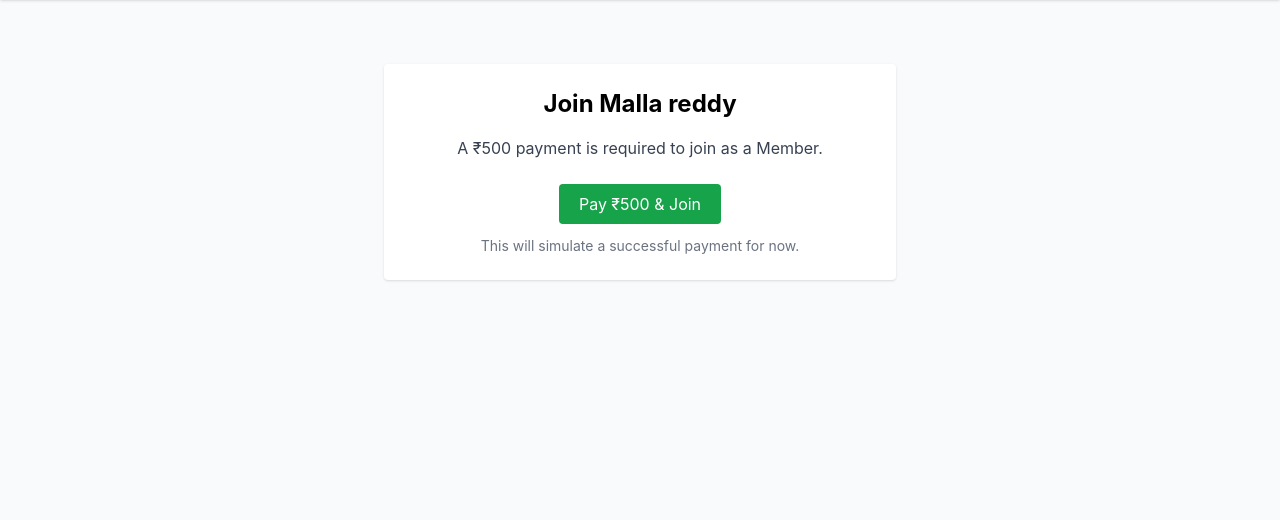
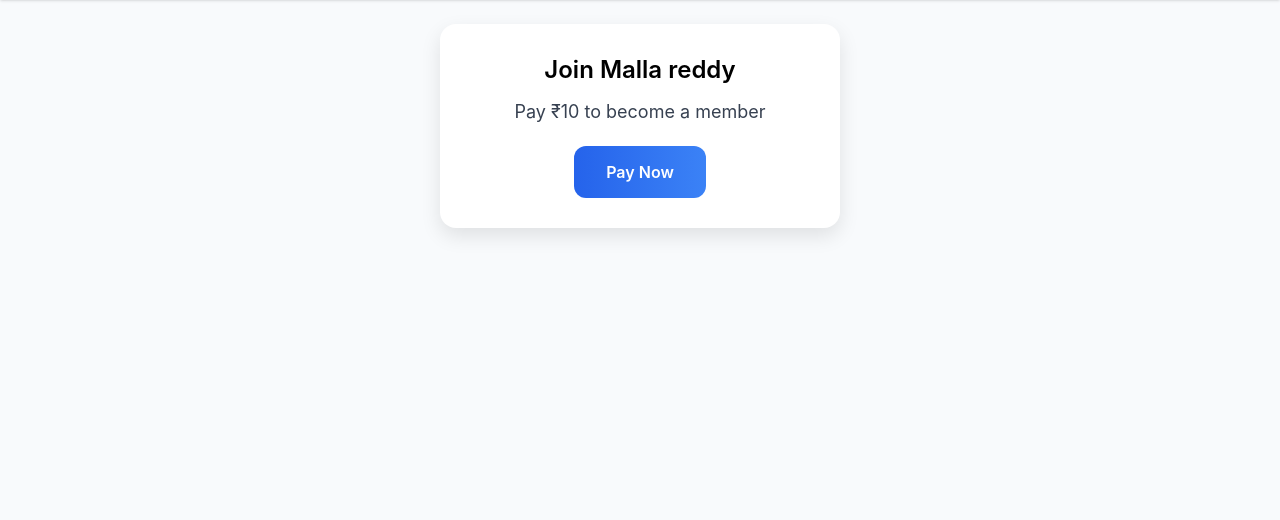
Before and after one commit to sangamesh-g/TechSnap, a Django app: template TechSnap/templates/payments/process_payment.html in a window 1280 px wide. Shown: the part 64-584 px from the top of the page. Run offline with Django 5.2, Linux system fonts and the light colour scheme; data comes from the database, SQL or seed files in the repository; both versions use the stored data as it was after the commit; tables that the repository leaves empty hold one stand-in row (values such as "Sample post"); the template is opened without the code that fills it: values that come from a table or form of the project are taken from there, most other values are stand-ins (such as "Sample title", 1, 10 or a date in 2020); some libraries are stand-ins or nearby versions.

Commit message:
payments setup

```diff
--- a/TechSnap/templates/payments/process_payment.html
+++ b/TechSnap/templates/payments/process_payment.html
@@ -1,16 +1,112 @@
-{% extends "base.html" %}
+{% extends 'base.html' %}
 {% block content %}
-<div class="max-w-lg mx-auto mt-10 bg-white shadow rounded p-6 text-center">
-    <h2 class="text-2xl font-bold mb-4">Join {{ invite.org.name }}</h2>
-    <p class="mb-6 text-gray-700">A ₹500 payment is required to join as a {{ invite.get_role_display }}.</p>
+<div class="payment-container text-center mt-5">
+    <h2 class="text-2xl font-semibold mb-3">Join {{ invite.org.name }}</h2>
+    <p class="text-lg text-gray-700 mb-5">Pay ₹{{ amount }} to become a member</p>
 
-    <form method="post">
-        {% csrf_token %}
-        <button type="submit" class="bg-green-600 text-white px-5 py-2 rounded hover:bg-green-700">
-            Pay ₹500 & Join
-        </button>
-    </form>
+    <button id="pay-btn" class="razorpay-btn">
+        <span class="btn-text">Pay Now</span>
+        <span class="loading-spinner"></span>
+    </button>
+</div>
 
-    <p class="text-sm text-gray-500 mt-3">This will simulate a successful payment for now.</p>
-</div>
+<script src="https://checkout.razorpay.com/v1/checkout.js"></script>
+<script>
+const options = {
+    key: "{{ razorpay_key }}",
+    amount: "{{ amount|floatformat:2 }}" * 100,
+    currency: "INR",
+    name: "TechSnap Membership",
+    description: "Payment for joining {{ invite.org.name }}",
+    order_id: "{{ order_id }}",
+    handler: function (response) {
+        document.querySelector(".btn-text").innerText = "Verifying...";
+        fetch("{{ callback_url }}", {
+            method: "POST",
+            headers: { "Content-Type": "application/json" },
+            body: JSON.stringify(response)
+        }).then(res => res.json()).then(data => {
+            if (data.status === "Payment Successful") {
+                window.location.href = "{% url 'accounts:choose_action' %}";
+            } else {
+                alert("Payment failed!");
+                document.querySelector(".btn-text").innerText = "Pay Now";
+            }
+        });
+    },
+    prefill: {
+        name: "{{ user_name }}",
+        email: "{{ user_email }}"
+    },
+    theme: {
+        color: "#3B82F6",  // Tailwind blue-500
+        backdrop_color: "#F9FAFB",
+        hide_topbar: false
+    }
+};
+
+document.getElementById('pay-btn').onclick = function(e) {
+    const btn = e.target;
+    btn.classList.add('loading');
+    const rzp = new Razorpay(options);
+    rzp.open();
+    e.preventDefault();
+};
+</script>
+
+<style>
+/* Unique Razorpay Styling */
+.payment-container {
+    max-width: 400px;
+    margin: 0 auto;
+    padding: 30px;
+    background: #ffffff;
+    border-radius: 16px;
+    box-shadow: 0 8px 20px rgba(0,0,0,0.1);
+}
+
+/* Modern Pay Button */
+.razorpay-btn {
+    position: relative;
+    background: linear-gradient(90deg, #2563EB, #3B82F6);
+    color: #fff;
+    font-weight: 600;
+    border: none;
+    padding: 14px 32px;
+    border-radius: 12px;
+    cursor: pointer;
+    transition: all 0.3s ease;
+    overflow: hidden;
+}
+
+.razorpay-btn:hover {
+    background: linear-gradient(90deg, #1D4ED8, #2563EB);
+    transform: translateY(-2px);
+    box-shadow: 0 6px 15px rgba(59,130,246,0.3);
+}
+
+/* Loading Spinner */
+.loading-spinner {
+    display: none;
+    width: 18px;
+    height: 18px;
+    border: 2px solid rgba(255,255,255,0.5);
+    border-top-color: white;
+    border-radius: 50%;
+    animation: spin 0.8s linear infinite;
+    margin-left: 10px;
+}
+
+@keyframes spin {
+    to { transform: rotate(360deg); }
+}
+
+.razorpay-btn.loading .btn-text {
+    opacity: 0.6;
+}
+
+.razorpay-btn.loading .loading-spinner {
+    display: inline-block;
+}
+</style>
 {% endblock %}
```
Also changed, not shown: TechSnap/payments/views.py (+45 -24 lines), TechSnap/db.sqlite3, TechSnap/payments/migrations/0003_payment_user.py.
